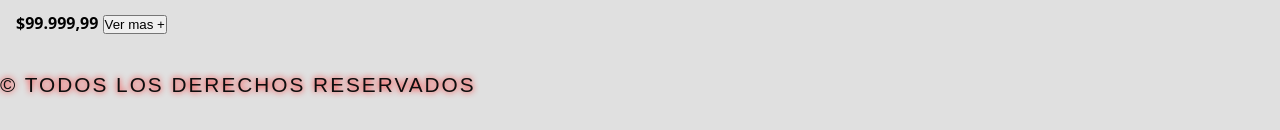
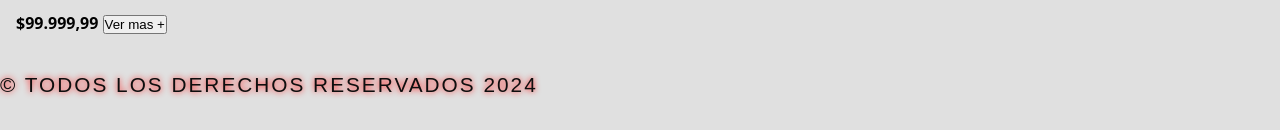
Before and after one commit to atarico/after-de-css, a plain HTML site: page index.html in a window 1280 px wide. Shown: the part 667-797 px from the top of the page. Drawn offline with Linux system fonts and the light colour scheme.

Commit message:
modifica el footer

```diff
--- a/index.html
+++ b/index.html
@@ -59,7 +59,7 @@
         </section>
     </main>
     <footer>
-        <p>&copy; Todos los derechos reservados</p>
+        <p>&copy; Todos los derechos reservados 2024</p>
     </footer>
 </body>
 
```
